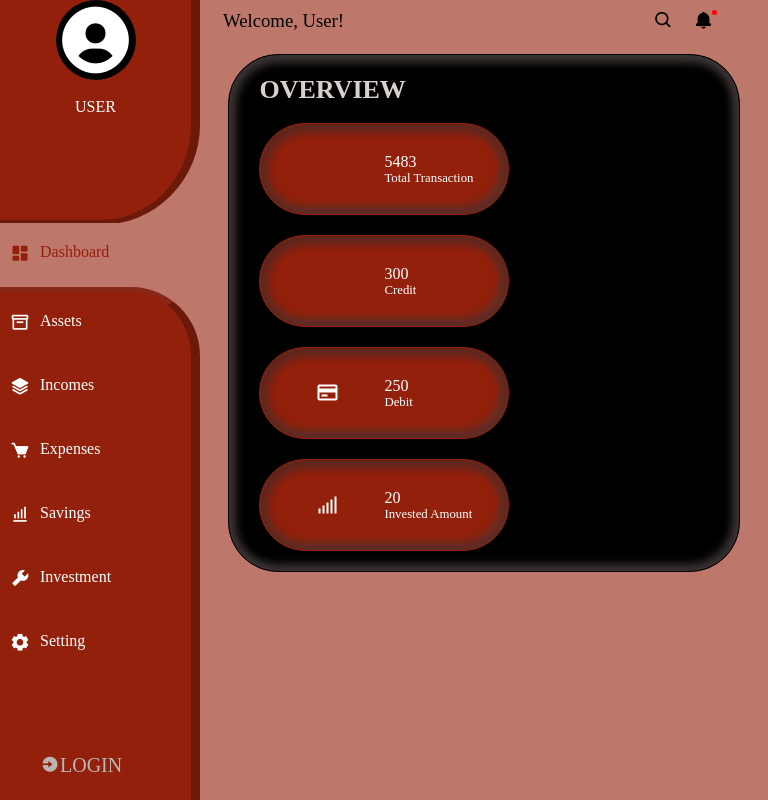
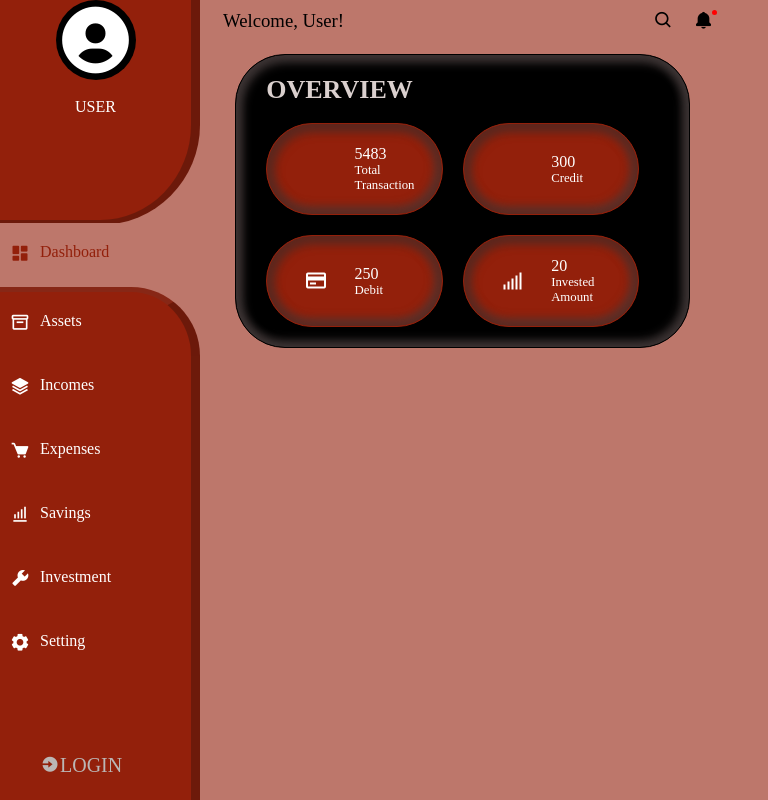
Before and after one commit to Lovethrech/personal-finance-manager, a Vue app: page / in a window 768 px wide. Built offline with nearby package versions, Linux system fonts and the light colour scheme; some icons are missing.

Commit message:
...finetuning all available components.

```diff
--- a/src/components/landing-page/LandingPageOverviewBox.vue
+++ b/src/components/landing-page/LandingPageOverviewBox.vue
@@ -48,9 +48,14 @@ const {boxIcon, boxName, boxNo}=defineProps(['boxIcon', 'boxName', 'boxNo']);
     justify-content: space-between;
 }
 
-@media screen and (max-width:970px){
+@media screen and (max-width: 1120px){
     .landing-page-overview-box{
-        width:250px;
+        width: 45%;
+    }
+}
+@media screen and (max-width: 1120px){
+    .landing-page-overview-box{
+        width: 45%;
     }
 }
 </style>
--- a/src/components/landing-page/LandingPageOverviewBoxMainCtn.vue
+++ b/src/components/landing-page/LandingPageOverviewBoxMainCtn.vue
@@ -55,7 +55,7 @@ import LandingPageOverviewBox from './LandingPageOverviewBox.vue';
     gap:20px;
 }
 
-@media screen and (max-width:970px){
+@media screen and (max-width:1120px){
     .landing-page-overview-box-mini-ctn{
         flex-wrap:wrap;
     }
--- a/src/components/landing-page/LandingPageOverviewMainCtn.vue
+++ b/src/components/landing-page/LandingPageOverviewMainCtn.vue
@@ -36,6 +36,8 @@ import LandingPageOverviewBoxMainCtn from './LandingPageOverviewBoxMainCtn.vue';
 }
 @media screen and (max-width:1270px) and (min-width:701px){
     .landing-page-overview-main-ctn{
+        width:80%;
+        margin-left:-20px;
     }
 }
 @media screen and (max-width:700px) {
```
